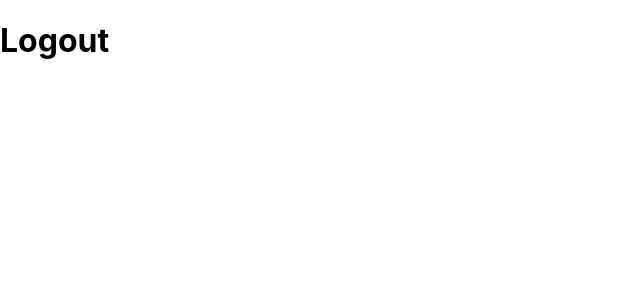
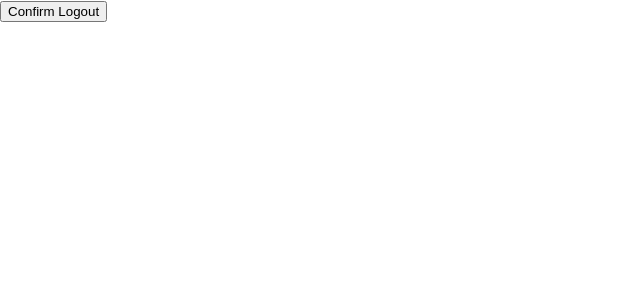
Before and after one commit to moalshak/Sobch, a React (Create React App) app in the folder web/frontend/: page /logout in a window 1280 px wide. Shown: the top 300 px of the page, without its empty margins (0-640 px from the left). Built offline with nearby package versions, Linux system fonts and the light colour scheme.

Commit message:
User can now logout from frontened

```diff
--- a/web/frontend/src/components/Home.tsx
+++ b/web/frontend/src/components/Home.tsx
@@ -10,6 +10,9 @@ function Home() {
             <Link to={'/Login'}>
             <button>Login</button>
             </Link>
+            <Link to={'/Logout'}>
+            <button>Logout</button>
+            </Link>
         </div>
     );
 }
--- a/web/frontend/src/components/Logout.tsx
+++ b/web/frontend/src/components/Logout.tsx
@@ -1,7 +1,50 @@
+import { useState } from "react";
+import axios from 'axios';
+import {BACKEND_BASE_URL} from '../App';
+import { AnyRecord } from "dns";
+import { database } from "firebase-admin";
+import {Link } from "react-router-dom";
+import {getAccessToken} from "../lib/acc"
+
+
 function Logout() {
+
+
+
+    async function goLogout(e : any) {
+        e.preventDefault();
+        var data : any = {};
+
+        try {
+            const res = await axios.post(`${BACKEND_BASE_URL}/logout`, {
+            }, {
+                headers : {
+                    Authorization : `${getAccessToken()}`
+                }
+            });
+            data = res.data;
+            window.location.href = '/';
+    } catch(error) {
+        if(data.error) {
+            alert(data.error);
+        } else {
+            alert(`Something went wrong : ${error}`);
+        }
+    }
+
+
+
+
+
+
+
+    }
+
     return (
         <div>
-            <h1>Logout</h1>
+            <Link to={'/'}>
+                <button onClick={goLogout}>Confirm Logout</button>
+            </Link>
         </div>
     );
 }
```
Also changed, not shown: 1 other file (tests, documents, lock files or other folders).
